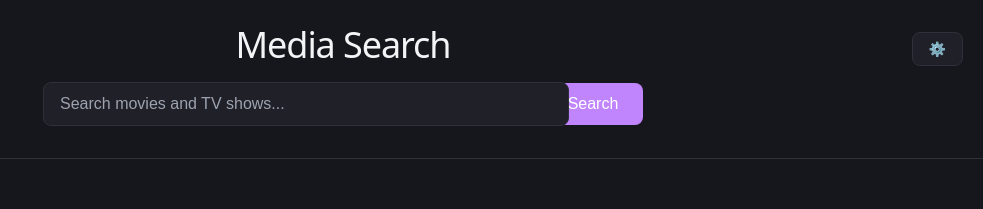
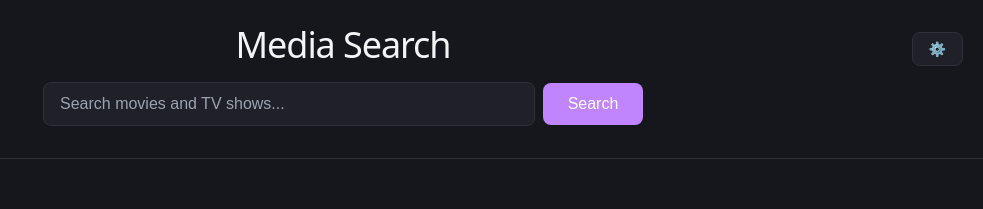
Before and after one commit to tnbhome/streaming-dashboard, a React (Vite) app: page / in a window 1280 px wide. Shown: the top 209 px of the page, without its empty margins (297-1280 px from the left). Built offline with nearby package versions, Linux system fonts and the light colour scheme.

Commit message:
Fixed search input overlap using border-box sizing

```diff
--- a/src/App.css
+++ b/src/App.css
@@ -1,3 +1,9 @@
+*,
+*::before,
+*::after {
+  box-sizing: border-box;
+}
+
 .app {
   min-height: 100vh;
   display: flex;
@@ -114,6 +120,7 @@
 }
 
 .search-input {
+  box-sizing: border-box;
   width: 100%;
   padding: 12px 16px;
   font-size: 16px;
```
